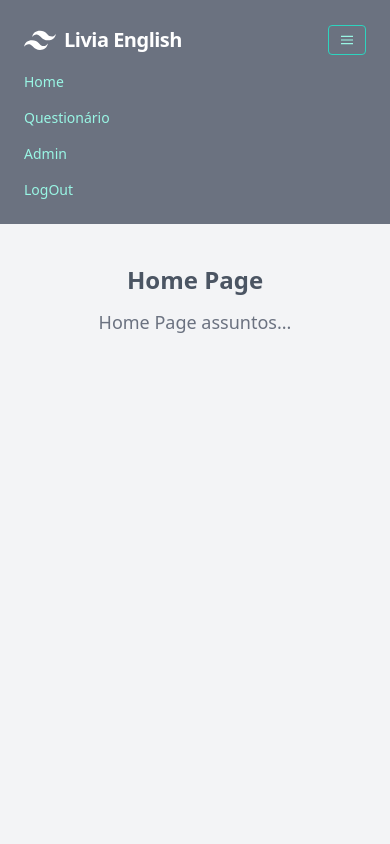
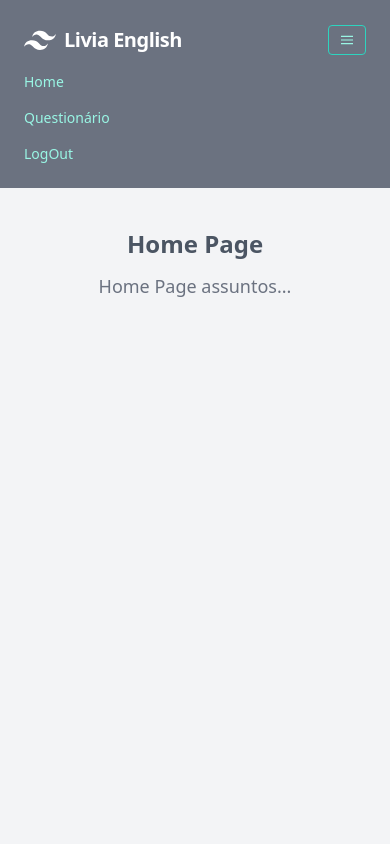
Before and after one commit to alekissandroarvo/simulado_django, a Django app: page /home/ in a window 390 px wide. Run offline with Django 5.2, Linux system fonts and the light colour scheme; some libraries are stand-ins or nearby versions.

Commit message:
retirado pagina admin

```diff
--- a/templates/home.html
+++ b/templates/home.html
@@ -31,9 +31,6 @@
                 <a href="{% url 'questionario' %}" class="block mt-4 lg:inline-block lg:mt-0 text-teal-200 hover:text-white mr-4">
                   Questionário
                 </a>
-                <a href="{% url 'admin:index' %}" class="block mt-4 lg:inline-block lg:mt-0 text-teal-200 hover:text-white mr-4">
-                    Admin
-                </a>
                 <a href="{% url 'login' %}" class="block mt-4 lg:inline-block lg:mt-0 text-teal-200 hover:text-white">
                     LogOut
                 </a>
```
